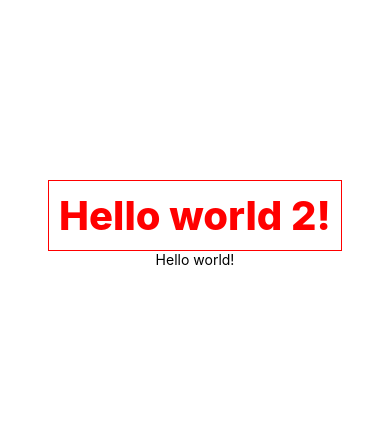
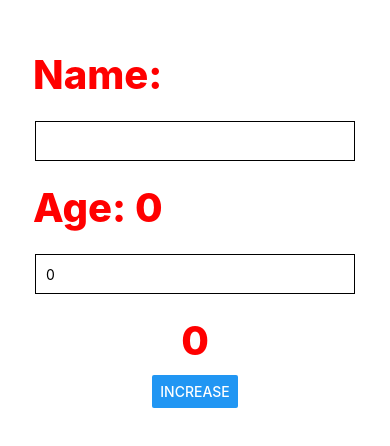
Before and after one commit to hxthuong/learn-react-native, a React Native app: screen / in a window 390 px wide. Shown: the part 198-644 px from the top of the page. Built offline with nearby package versions, Linux system fonts and the light colour scheme.

Commit message:
test TextInput

```diff
--- a/App.tsx
+++ b/App.tsx
@@ -1,12 +1,32 @@
 import { StatusBar } from 'expo-status-bar';
-import { StyleSheet, Text, View } from 'react-native';
+import { useState } from 'react';
+import { Button, StyleSheet, Text, TextInput, View } from 'react-native';
 
 export default function App() {
+    const [count, setCount] = useState<number>(0);
+    const [name, setName] = useState('');
+    const [age, setAge] = useState(0);
+
     return (
         <View style={styles.container}>
-            <Text style={styles.hello1}>Hello world 2!</Text>
-            <Text>Hello world!</Text>
-            <StatusBar style="auto" />
+            <View>
+                <Text style={styles.hello1}>Name: {name}</Text>
+                <TextInput
+                    style={styles.input}
+                    value={name}
+                    multiline
+                    autoCapitalize={'words'}
+                    onChangeText={setName}
+                />
+            </View>
+            <View>
+                <Text style={styles.hello1}>Age: {age}</Text>
+                <TextInput style={styles.input} value={age} keyboardType={'number-pad'} onChangeText={setAge} />
+            </View>
+            <Text style={styles.hello1}>{count}</Text>
+            <View>
+                <Button title="Increase" onPress={() => setCount(count + 1)} />
+            </View>
         </View>
     );
 }
@@ -18,11 +38,18 @@ const styles = StyleSheet.create({
         alignItems: 'center',
         justifyContent: 'center',
     },
+    input: {
+        width: 320,
+        height: 40,
+        margin: 12,
+        borderWidth: 1,
+        padding: 10,
+    },
     hello1: {
         color: 'red',
         fontSize: 40,
-        borderWidth: 1,
-        borderColor: 'red',
+        // borderWidth: 1,
+        // borderColor: 'red',
         padding: 10,
         fontWeight: '800',
     },
```
